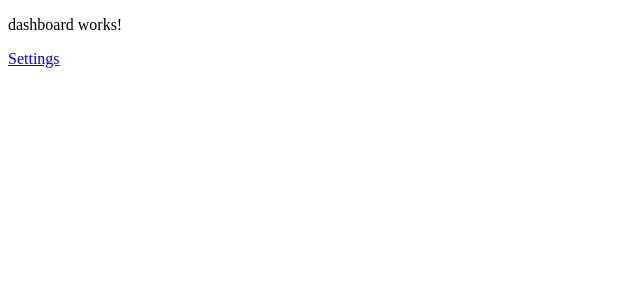
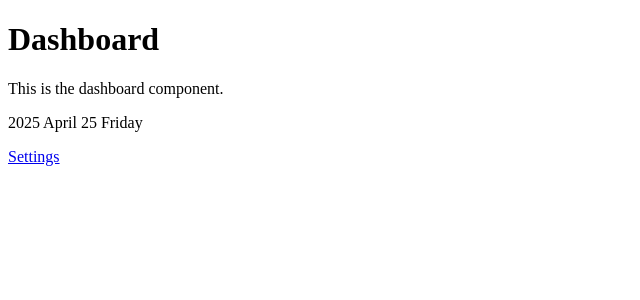
Before and after one commit to ruspaull/ng-workshop-tenaris, an Angular app: page / in a window 1280 px wide. Shown: the top 300 px of the page, without its empty margins (0-640 px from the left). Built offline with nearby package versions, Linux system fonts and the light colour scheme.

Commit message:
added basic pipe

```diff
--- a/package.json
+++ b/package.json
@@ -20,6 +20,7 @@
     "@angular/platform-browser": "^19.2.0",
     "@angular/platform-browser-dynamic": "^19.2.0",
     "@angular/router": "^19.2.0",
+    "date-fns": "^4.1.0",
     "rxjs": "~7.8.0",
     "tslib": "^2.3.0",
     "zone.js": "~0.15.0"
--- a/src/app/dashboard/dashboard.component.html
+++ b/src/app/dashboard/dashboard.component.html
@@ -1,2 +1,4 @@
-<p>dashboard works!</p>
+<h1>{{ title }}</h1>
+<p>{{ description }}</p>
+<p>{{ now | prettyDate }}</p>
 <a routerLink="/settings">Settings</a>
--- a/src/app/dashboard/dashboard.component.ts
+++ b/src/app/dashboard/dashboard.component.ts
@@ -1,10 +1,15 @@
 import { Component } from '@angular/core';
 import { RouterModule } from '@angular/router';
+import { PrettyDatePipe } from '../shared/pretty-date.pipe';
 
 @Component({
   selector: 'wt-dashboard',
-  imports: [RouterModule],
+  imports: [RouterModule, PrettyDatePipe],
   templateUrl: './dashboard.component.html',
   styleUrl: './dashboard.component.css',
 })
-export class DashboardComponent {}
+export class DashboardComponent {
+  title = 'Dashboard';
+  description = 'This is the dashboard component.';
+  now = new Date();
+}
--- a/src/app/shared/pretty-date.pipe.ts
+++ b/src/app/shared/pretty-date.pipe.ts
@@ -1,10 +1,11 @@
 import { Pipe, PipeTransform } from '@angular/core';
+import { format } from 'date-fns';
 
 @Pipe({
   name: 'prettyDate',
 })
 export class PrettyDatePipe implements PipeTransform {
-  transform(): unknown {
-    return null;
+  transform(value: Date): string {
+    return format(value, 'yyyy MMMM d EEEE');
   }
 }
```
Also changed, not shown: 1 other file (tests, documents, lock files or other folders).
